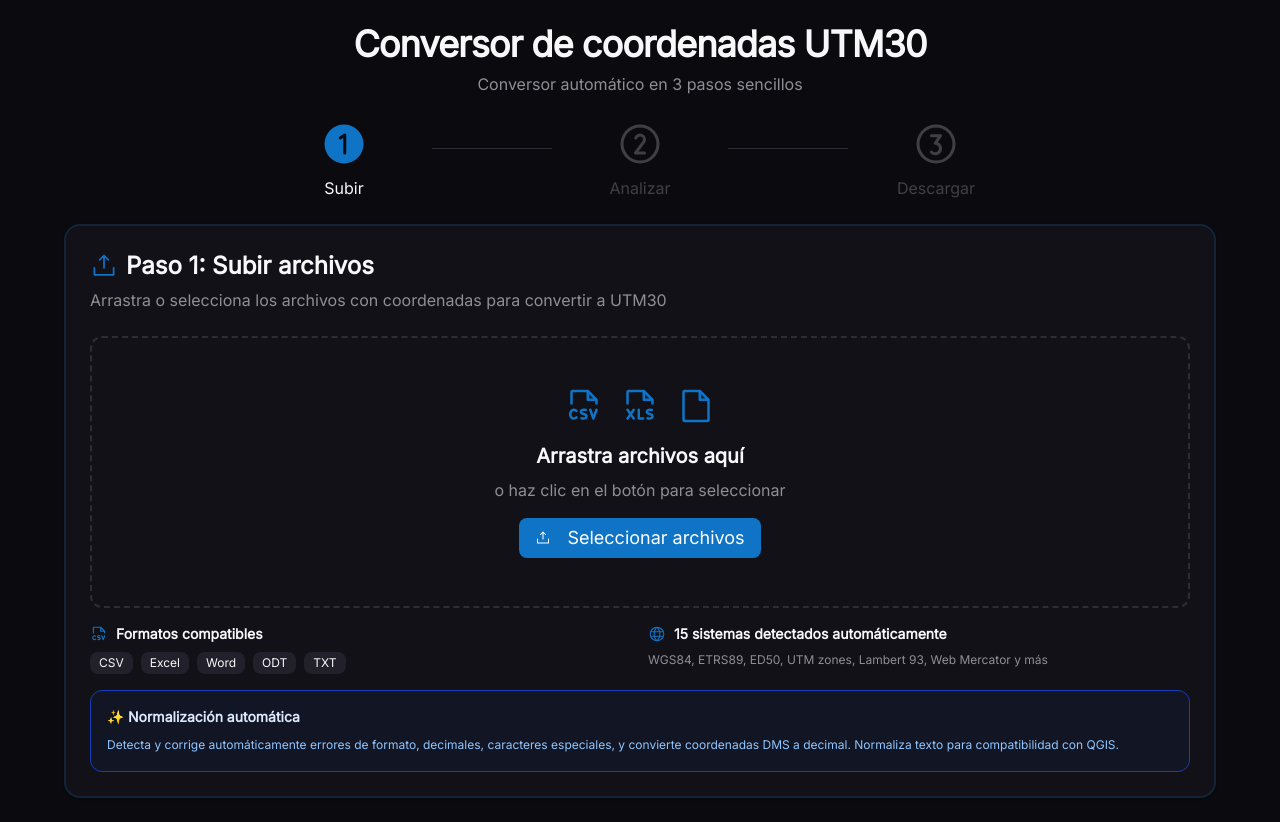
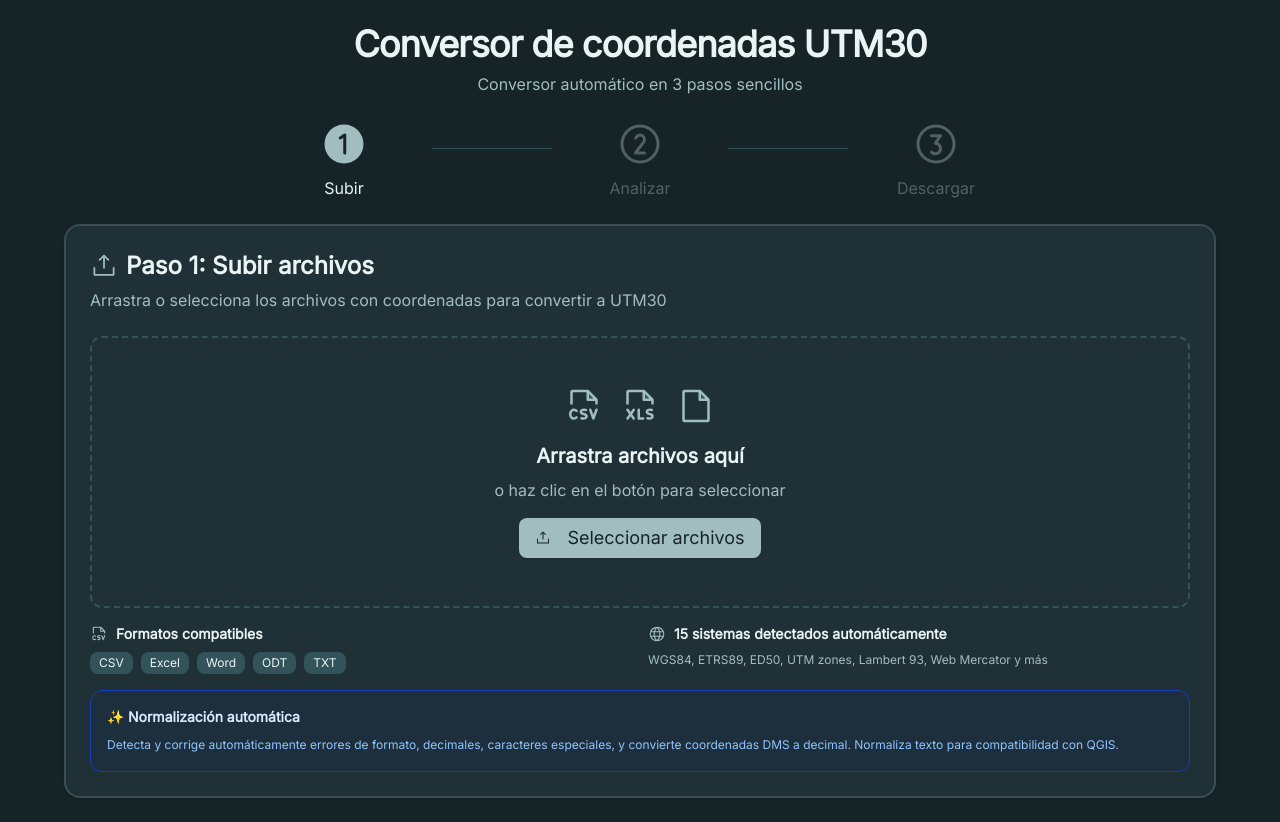
Before and after one commit to luismgarcia/norm-coord-ptel, a React (Vite) app: page / in a window 1280 px wide. Built offline with nearby package versions, Linux system fonts and the light colour scheme; what proj4 would draw is missing.

Commit message:
Generated by Spark: ¿Puedes cambiar la paleta de colores a esta? https://colorhunt.co/palette/2c3333395b64a5c9cae7f6f2

```diff
--- a/src/index.css
+++ b/src/index.css
@@ -16,52 +16,52 @@
 }
 
 :root {
-  --background: oklch(1.00 0 0);
-  --foreground: oklch(0.09 0.005 286);
+  --background: oklch(0.96 0.01 200);
+  --foreground: oklch(0.25 0.02 210);
 
-  --card: oklch(1.00 0 0);
-  --card-foreground: oklch(0.09 0.005 286);
+  --card: oklch(0.98 0.008 200);
+  --card-foreground: oklch(0.25 0.02 210);
 
-  --popover: oklch(1.00 0 0);
-  --popover-foreground: oklch(0.09 0.005 286);
+  --popover: oklch(0.98 0.008 200);
+  --popover-foreground: oklch(0.25 0.02 210);
 
-  --primary: oklch(0.09 0.005 286);
-  --primary-foreground: oklch(0.98 0.002 286);
+  --primary: oklch(0.42 0.04 215);
+  --primary-foreground: oklch(0.96 0.01 200);
 
-  --secondary: oklch(0.96 0.015 286);
-  --secondary-foreground: oklch(0.09 0.005 286);
+  --secondary: oklch(0.78 0.03 205);
+  --secondary-foreground: oklch(0.25 0.02 210);
 
-  --muted: oklch(0.96 0.015 286);
-  --muted-foreground: oklch(0.45 0.006 286);
+  --muted: oklch(0.78 0.03 205);
+  --muted-foreground: oklch(0.42 0.04 215);
 
-  --accent: oklch(0.96 0.015 286);
-  --accent-foreground: oklch(0.09 0.005 286);
+  --accent: oklch(0.78 0.03 205);
+  --accent-foreground: oklch(0.25 0.02 210);
 
   --destructive: oklch(0.628 0.258 29);
   --destructive-foreground: oklch(0.98 0.013 17);
 
-  --border: oklch(0.898 0.013 286);
-  --input: oklch(0.898 0.013 286);
-  --ring: oklch(0.09 0.005 286);
+  --border: oklch(0.85 0.02 205);
+  --input: oklch(0.85 0.02 205);
+  --ring: oklch(0.42 0.04 215);
 
   --radius: 0.5rem;
 
-  --chart-1: oklch(0.647 0.199 231);
-  --chart-2: oklch(0.549 0.207 267);
-  --chart-3: oklch(0.716 0.182 70);
-  --chart-4: oklch(0.906 0.191 77);
-  --chart-5: oklch(0.735 0.188 33);
+  --chart-1: oklch(0.42 0.04 215);
+  --chart-2: oklch(0.78 0.03 205);
+  --chart-3: oklch(0.25 0.02 210);
+  --chart-4: oklch(0.96 0.01 200);
+  --chart-5: oklch(0.50 0.05 220);
 
-  --sidebar: oklch(0.98 0.002 286);
-  --sidebar-foreground: oklch(0.534 0.015 286);
-  --sidebar-primary: oklch(0.09 0.005 286);
-  --sidebar-primary-foreground: oklch(0.98 0.002 286);
-  --sidebar-accent: oklch(0.96 0.013 286);
-  --sidebar-accent-foreground: oklch(0.09 0.005 286);
-  --sidebar-border: oklch(0.898 0.013 286);
-  --sidebar-ring: oklch(0.09 0.005 286);
+  --sidebar: oklch(0.96 0.01 200);
+  --sidebar-foreground: oklch(0.42 0.04 215);
+  --sidebar-primary: oklch(0.42 0.04 215);
+  --sidebar-primary-foreground: oklch(0.96 0.01 200);
+  --sidebar-accent: oklch(0.78 0.03 205);
+  --sidebar-accent-foreground: oklch(0.25 0.02 210);
+  --sidebar-border: oklch(0.85 0.02 205);
+  --sidebar-ring: oklch(0.42 0.04 215);
 
-  --shadow-color: oklch(0.09 0.005 286);
+  --shadow-color: oklch(0.25 0.02 210);
   --shadow-opacity: 0.04;
   --shadow-blur: 20px;
   --shadow-spread: 0px;
@@ -74,44 +74,44 @@
 }
 
 .dark {
-  --background: oklch(0.15 0.01 286);
-  --foreground: oklch(0.98 0.002 286);
+  --background: oklch(0.25 0.02 210);
+  --foreground: oklch(0.96 0.01 200);
 
-  --card: oklch(0.18 0.012 286);
-  --card-foreground: oklch(0.98 0.002 286);
+  --card: oklch(0.30 0.025 215);
+  --card-foreground: oklch(0.96 0.01 200);
 
-  --popover: oklch(0.18 0.012 286);
-  --popover-foreground: oklch(0.98 0.002 286);
+  --popover: oklch(0.30 0.025 215);
+  --popover-foreground: oklch(0.96 0.01 200);
 
-  --primary: oklch(0.55 0.15 250);
-  --primary-foreground: oklch(1.00 0 0);
+  --primary: oklch(0.78 0.03 205);
+  --primary-foreground: oklch(0.25 0.02 210);
 
-  --secondary: oklch(0.25 0.02 286);
-  --secondary-foreground: oklch(0.98 0.002 286);
+  --secondary: oklch(0.42 0.04 215);
+  --secondary-foreground: oklch(0.96 0.01 200);
 
-  --muted: oklch(0.25 0.02 286);
-  --muted-foreground: oklch(0.65 0.01 286);
+  --muted: oklch(0.42 0.04 215);
+  --muted-foreground: oklch(0.78 0.03 205);
 
-  --accent: oklch(0.68 0.18 45);
-  --accent-foreground: oklch(0.09 0.005 286);
+  --accent: oklch(0.78 0.03 205);
+  --accent-foreground: oklch(0.25 0.02 210);
 
   --destructive: oklch(0.628 0.258 29);
   --destructive-foreground: oklch(0.98 0.013 17);
 
-  --border: oklch(0.30 0.015 286);
-  --input: oklch(0.30 0.015 286);
-  --ring: oklch(0.55 0.15 250);
+  --border: oklch(0.42 0.04 215);
+  --input: oklch(0.42 0.04 215);
+  --ring: oklch(0.78 0.03 205);
 
-  --sidebar: oklch(0.18 0.012 286);
-  --sidebar-foreground: oklch(0.75 0.01 286);
-  --sidebar-primary: oklch(0.55 0.15 250);
-  --sidebar-primary-foreground: oklch(1.00 0 0);
-  --sidebar-accent: oklch(0.25 0.02 286);
-  --sidebar-accent-foreground: oklch(0.98 0.002 286);
-  --sidebar-border: oklch(0.30 0.015 286);
-  --sidebar-ring: oklch(0.55 0.15 250);
+  --sidebar: oklch(0.30 0.025 215);
+  --sidebar-foreground: oklch(0.78 0.03 205);
+  --sidebar-primary: oklch(0.78 0.03 205);
+  --sidebar-primary-foreground: oklch(0.25 0.02 210);
+  --sidebar-accent: oklch(0.42 0.04 215);
+  --sidebar-accent-foreground: oklch(0.96 0.01 200);
+  --sidebar-border: oklch(0.42 0.04 215);
+  --sidebar-ring: oklch(0.78 0.03 205);
 
-  --shadow-color: oklch(0.09 0.005 286);
+  --shadow-color: oklch(0.25 0.02 210);
   --shadow-opacity: 0.2;
 }
 
```
